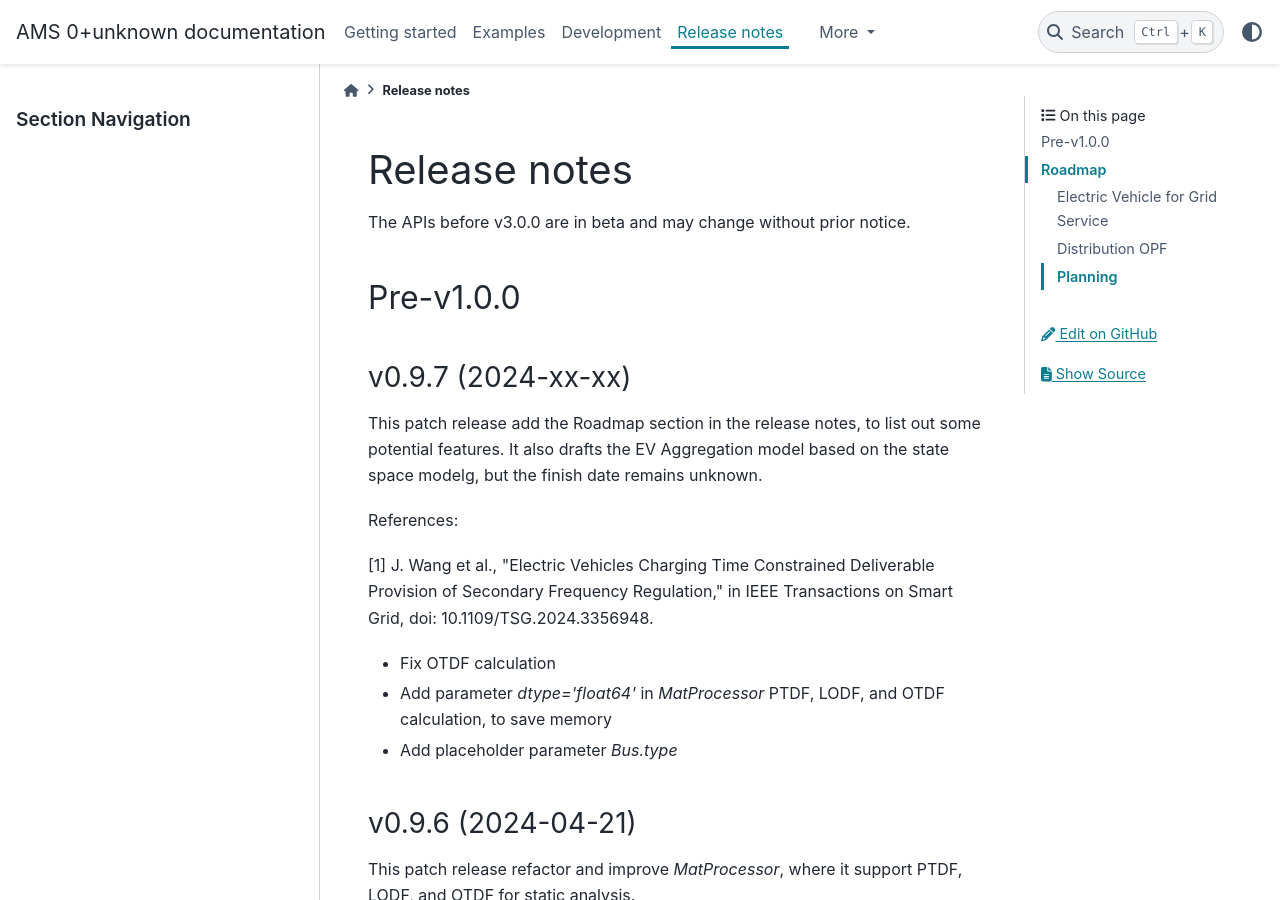
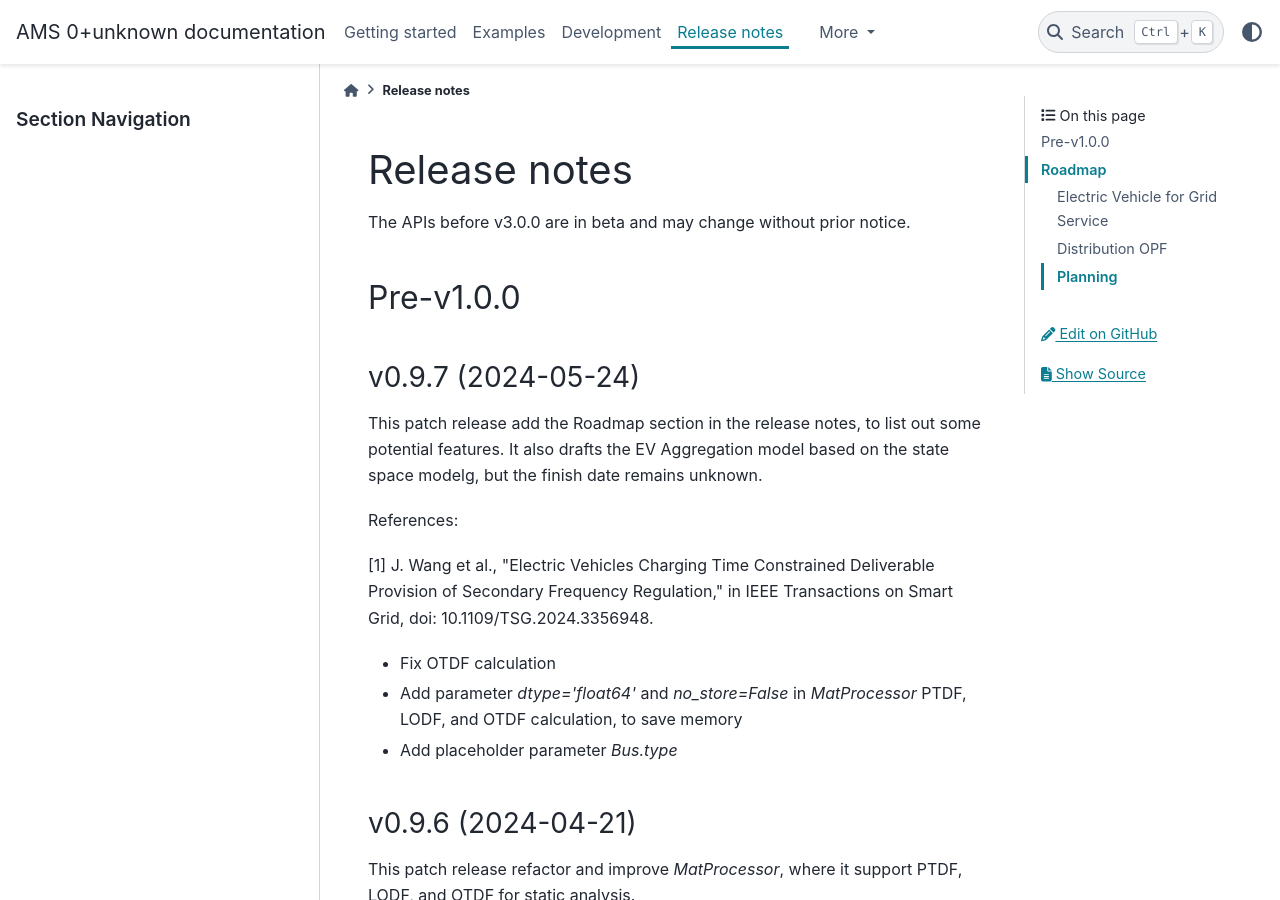
Before and after one commit to CURENT/ams, a Sphinx documentation site: the page built from docs/source/release-notes.rst, in a window 1280 px wide and 900 px high. Built offline with Sphinx 7.4.7 and the PyData theme 0.15.4, drawn with Linux system fonts in a browser that asks for light colours; pages that are not in the unit, such as notebooks, are missing from menus.

Commit message:
Update release notes

```diff
--- a/docs/source/release-notes.rst
+++ b/docs/source/release-notes.rst
@@ -9,7 +9,7 @@ The APIs before v3.0.0 are in beta and may change without prior notice.
 Pre-v1.0.0
 ==========
 
-v0.9.7 (2024-xx-xx)
+v0.9.7 (2024-05-24)
 -------------------
 
 This patch release add the Roadmap section in the release notes, to list out some potential features.
@@ -21,7 +21,7 @@ References:
 Frequency Regulation," in IEEE Transactions on Smart Grid, doi: 10.1109/TSG.2024.3356948.
 
 - Fix OTDF calculation
-- Add parameter `dtype='float64'` in `MatProcessor` PTDF, LODF, and OTDF calculation, to save memory
+- Add parameter `dtype='float64'` and `no_store=False` in `MatProcessor` PTDF, LODF, and OTDF calculation, to save memory
 - Add placeholder parameter `Bus.type`
 
 v0.9.6 (2024-04-21)
```
